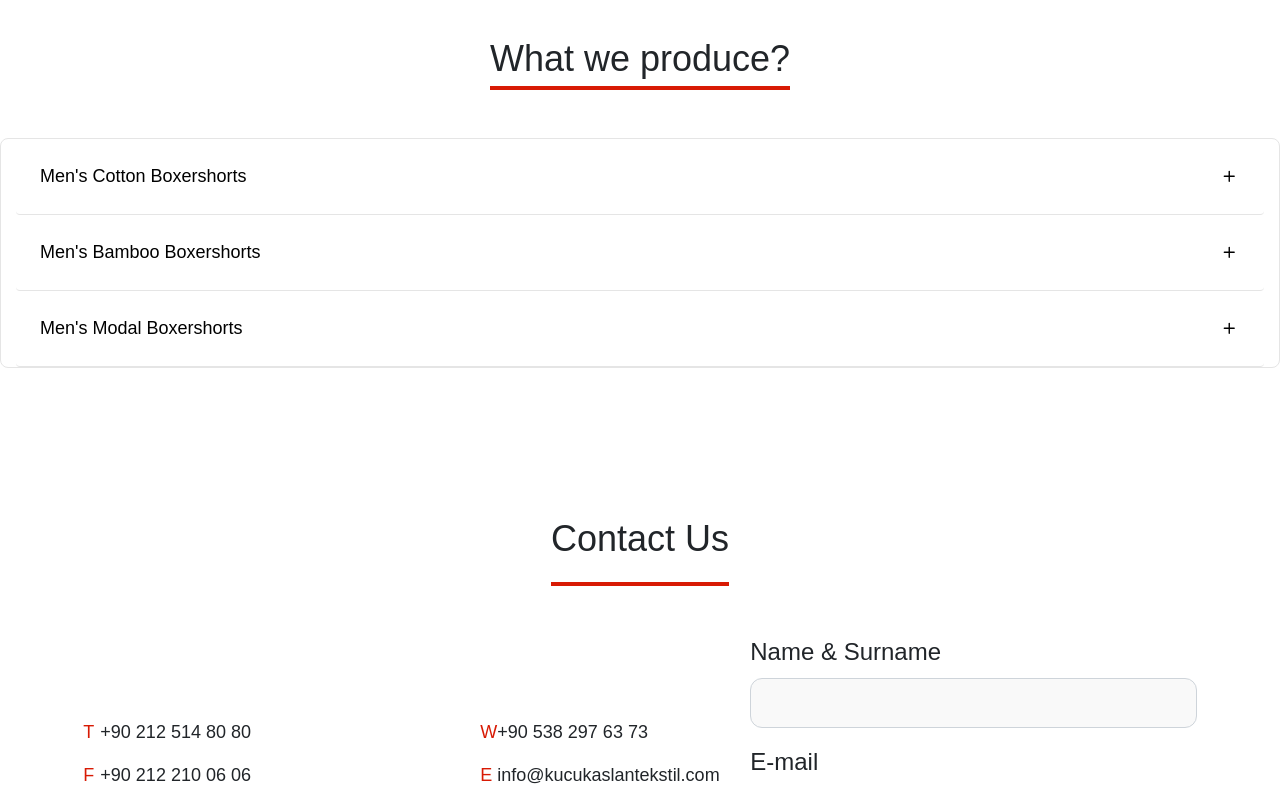
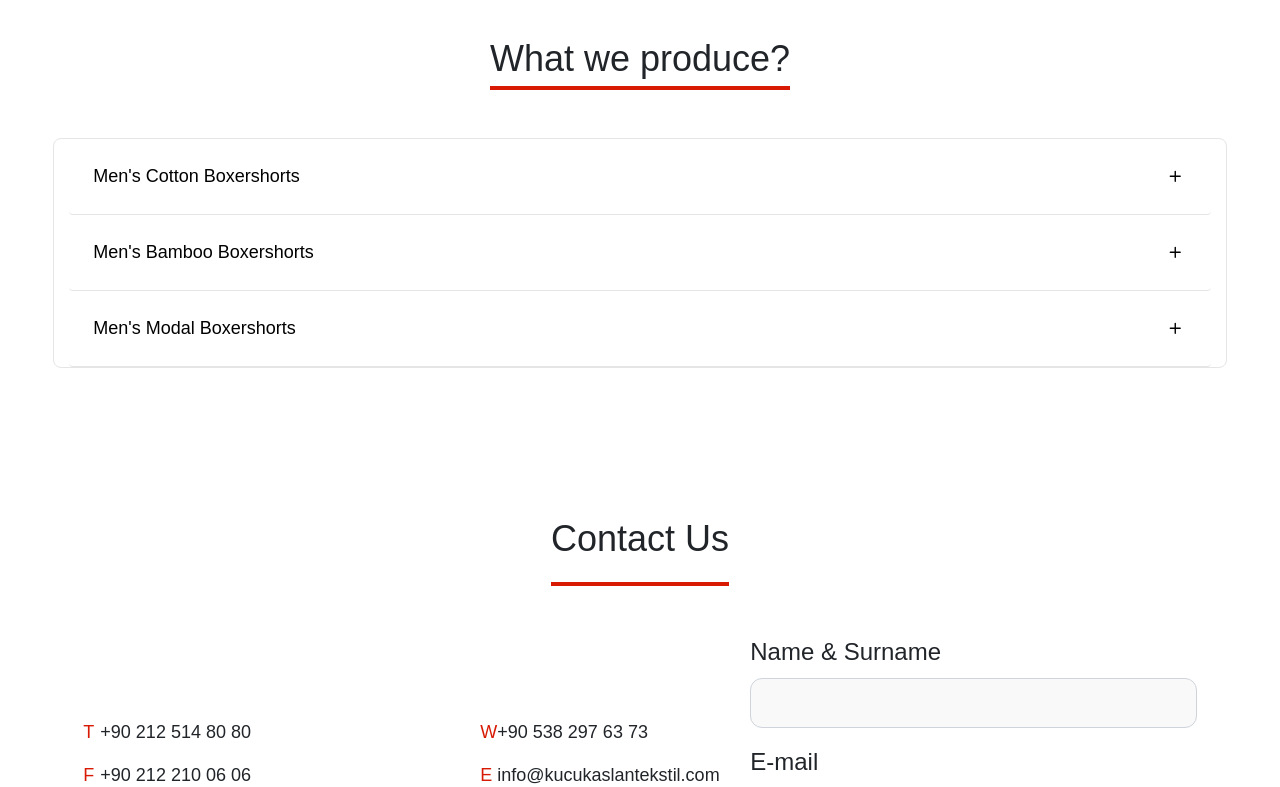
Before and after one commit to Sezer-dev/Boxer-Producer, a Nuxt app: page / in a window 1280 px wide. Shown: the part 1800-2587 px from the top of the page. Built offline with nearby package versions, Linux system fonts and the light colour scheme.

Commit message:
Changed row columns to 11

```diff
--- a/components/Products.vue
+++ b/components/Products.vue
@@ -1,7 +1,7 @@
 <template>
   <div id="products" class="container-fluid my-3 py-3 my-md-5 py-md-5">
     <div class="row pb-5 d-flex justify-content-center">
-      <div class="col-12 d-flex justify-content-center">
+      <div class="col-11 d-flex justify-content-center">
         <div>
           <p class="product-title m-0">What we produce?</p>
           <span class="red-line"></span>
@@ -9,7 +9,7 @@
       </div>
     </div>
     <div class="row d-flex justify-content-center products-row">
-      <div class="col-12 accordion-container">
+      <div class="col-11 accordion-container">
         <div v-for="(accordion, index) of accordions" :key="index">
           <b-button
             v-b-toggle:[accordion+index]
```
